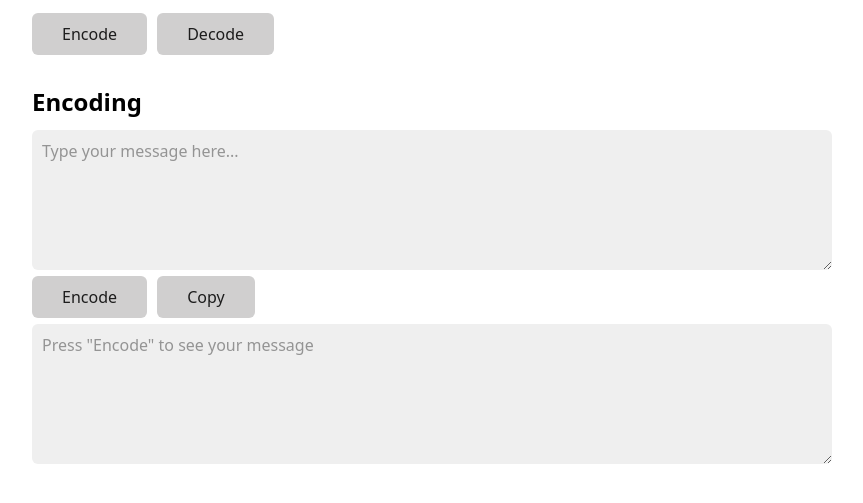
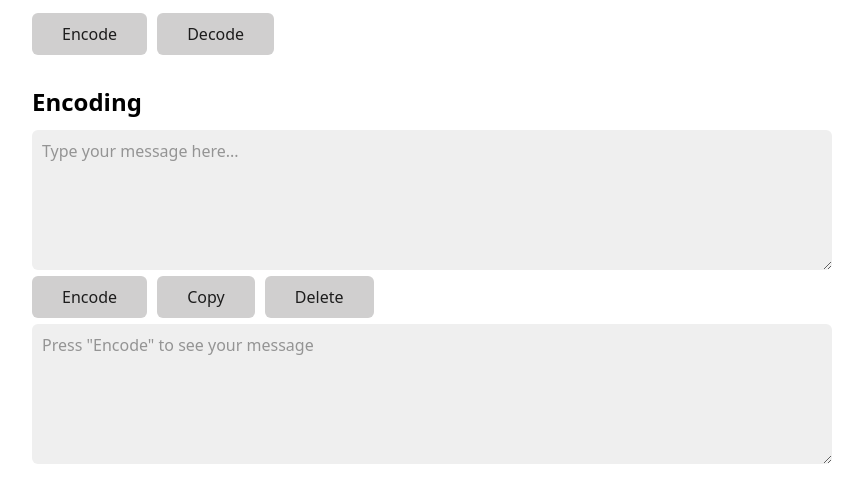
Before and after one commit to baranonen/hmmbinary, a plain HTML site: page index.html in a window 1280 px wide. Shown: the part 115-618 px from the top of the page, without its empty margins (208-1071 px from the left). Drawn offline with nearby package versions, Linux system fonts and the light colour scheme.

Commit message:
Add delete button

```diff
--- a/index.html
+++ b/index.html
@@ -20,12 +20,14 @@
         <textarea name="encodeinput" id="encodeinput" placeholder="Type your message here..."></textarea>
         <button onclick="encode()">Encode</button>
         <button onclick="document.getElementById('encodeoutput').focus(); document.getElementById('encodeoutput').select(); document.execCommand('copy')">Copy</button>
+        <button onclick="document.getElementById('encodeinput').value = ''">Delete</button>
         <textarea name="encodeoutput" id="encodeoutput" placeholder='Press "Encode" to see your message'></textarea>
     </div>
     <div style="display: none;" id="decoding">
         <h2>Decoding</h2>
         <textarea name="decodeinput" id="decodeinput" placeholder="Type the encoded message here..."></textarea>
         <button onclick="decode()">Decode</button>
+        <button onclick="document.getElementById('decodeinput').value = ''">Delete</button>
         <textarea name="decodeoutput" id="decodeoutput" placeholder='Press "Decode" to see your message'></textarea>
     </div>
 </body>
```
